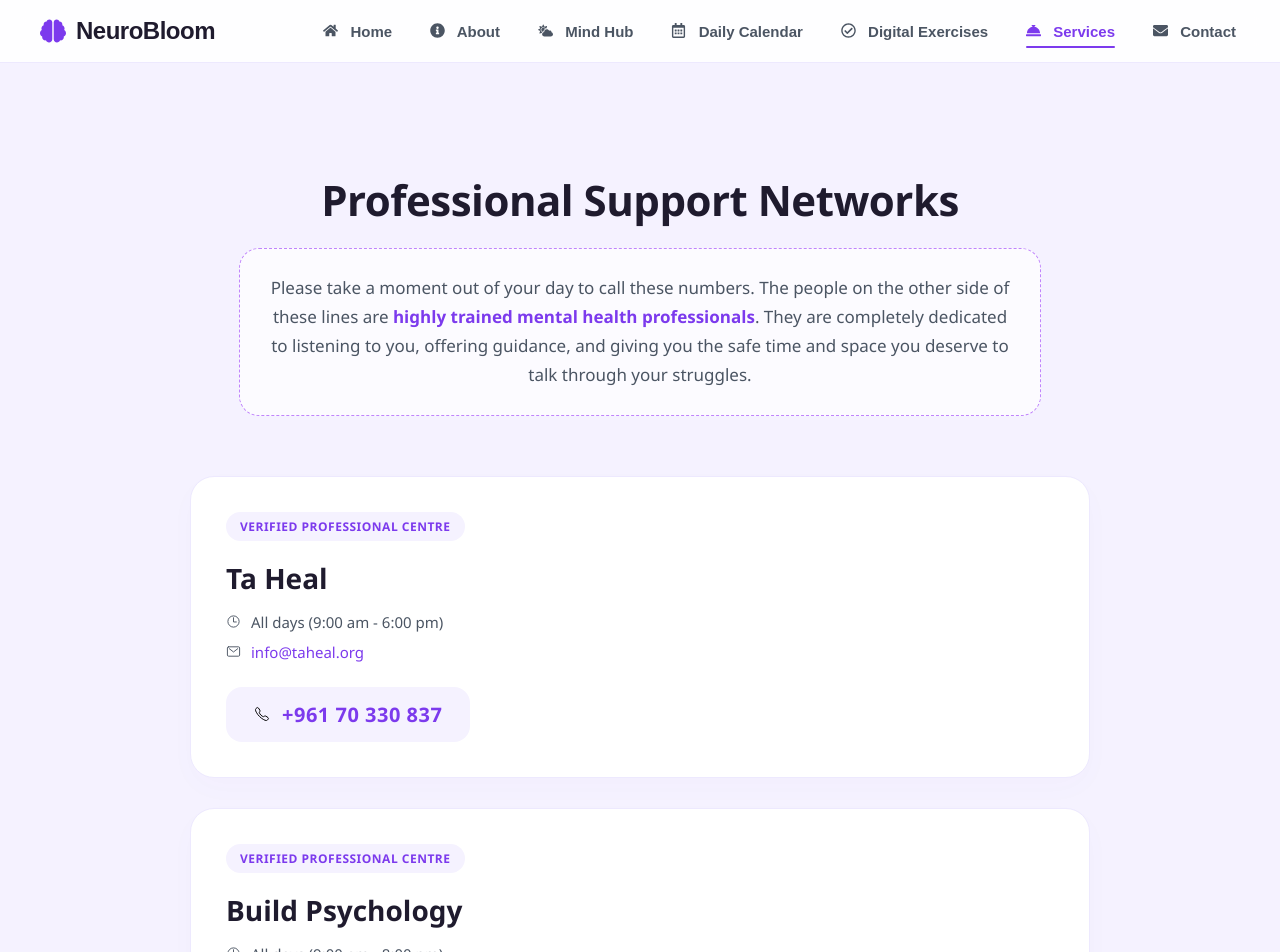
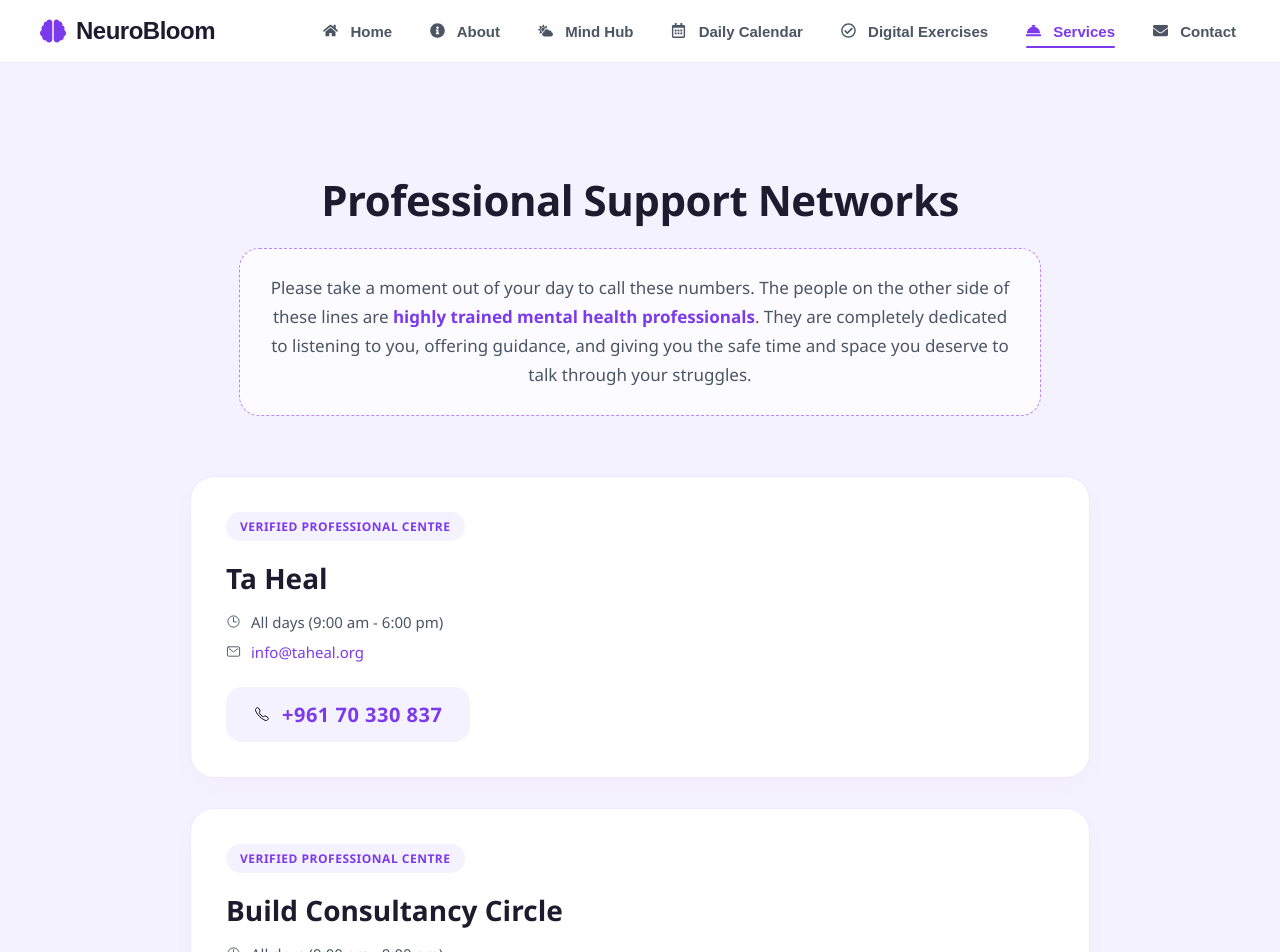
Before and after one commit to zahraadekmak4-ux/NeuroBloom, a React (Create React App) app: page /services in a window 1280 px wide. Shown: the top 952 px of the page. Built offline with nearby package versions, Linux system fonts and the light colour scheme.

Commit message:
Content: Updated service title to match new platform naming

```diff
--- a/src/pages/Services.jsx
+++ b/src/pages/Services.jsx
@@ -10,7 +10,7 @@
       email: "info@taheal.org"
     },
     {
-      name: "Build Psychology",
+      name: "Build Consultancy Circle",
       availability: "All days (9:00 am - 8:00 pm)",
       number: "+961 3 881 554",
       email: "contact@buildpsychology.com"
```
